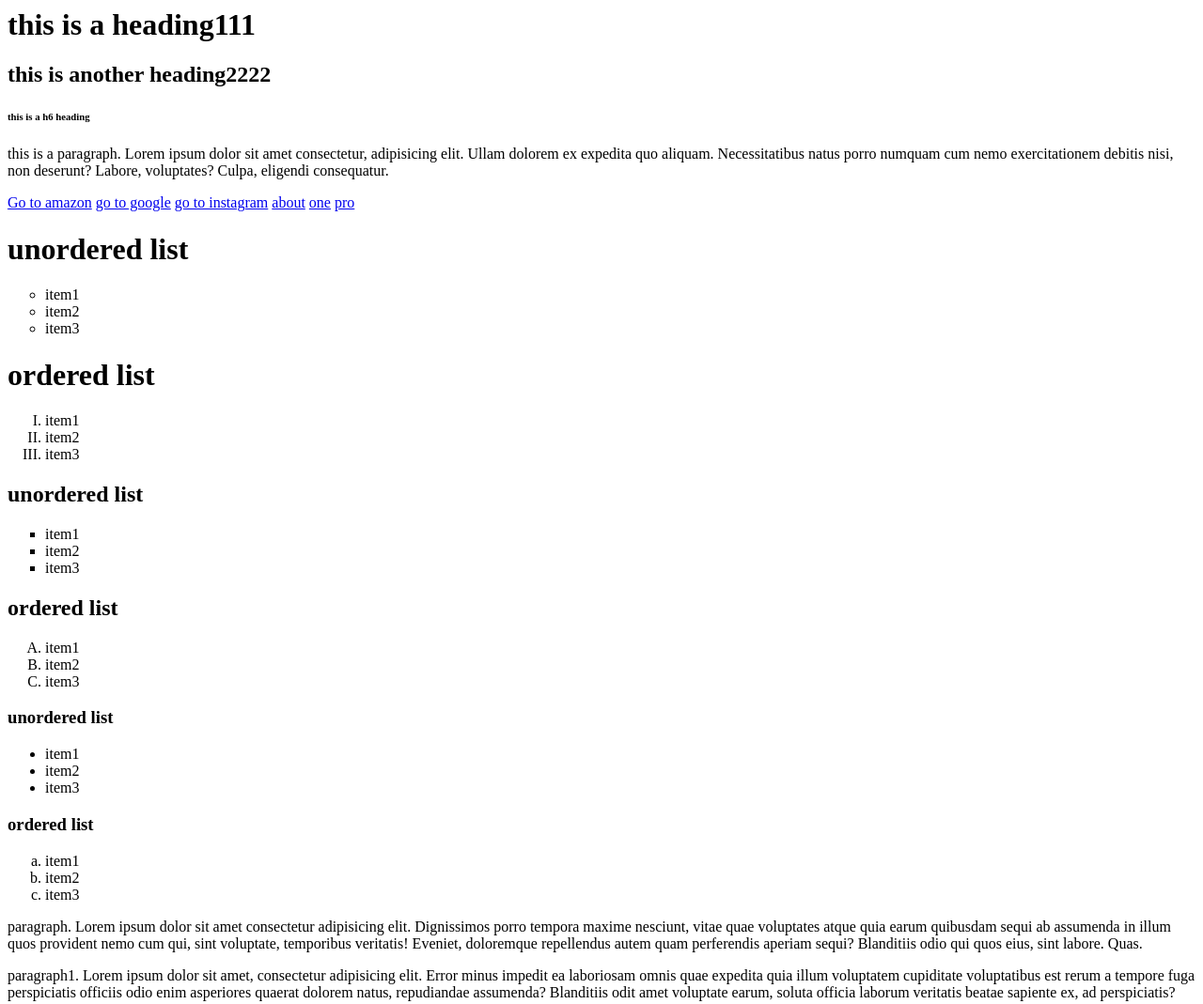
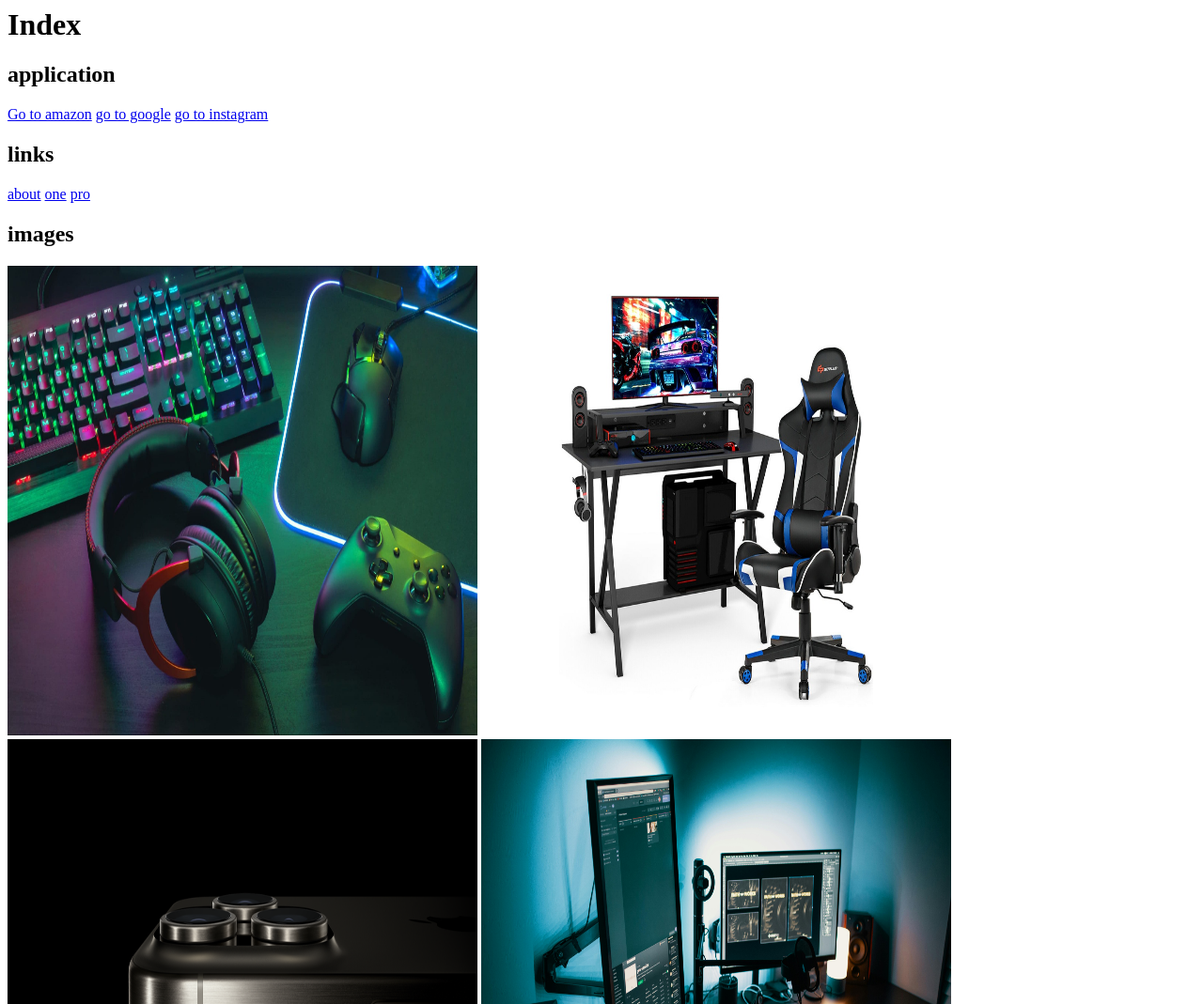
Before and after one commit to aslam4123/html, a plain HTML site: page index.html in a window 1280 px wide. Shown: the top 1069 px of the page at 94% size. Drawn offline with Linux system fonts and the light colour scheme.

Commit message:
file is modified

```diff
--- a/index.html
+++ b/index.html
@@ -1,62 +1,24 @@
 <html>
     <head>
         <title>HTML</title>
-        <h1>this is a heading111</h1>
-        <h2>this is another heading2222</h2>
-        <h6>this is a h6 heading</h6>
-        <p>this is a paragraph. Lorem ipsum dolor sit amet consectetur, adipisicing elit. Ullam dolorem ex expedita quo aliquam. Necessitatibus natus porro numquam cum nemo exercitationem debitis nisi, non deserunt? Labore, voluptates? Culpa, eligendi consequatur.</p>
     </head>
     <body>
+        <h1>Index</h1>
+
+
+        <h2>application</h2>
 
         <a href="https://www.amazon.in/electronics/b/?ie=UTF8&node=976419031&ref_=nav_cs_electronics" target="_blank">Go to amazon</a>
         <a href="https://www.google.com/" target="_blank">go to google</a>
         <a href="https://www.instagram.com/" target="_blank">go to instagram</a>
 
+        <h2>links</h2>
+
         <a href="./about.html">about</a>
         <a href="./pages/single/one.html">one</a>
         <a href="./pages/pro.html">pro</a>
 
-        <h1>unordered list</h1>
-        <ul type="circle">
-            <li>item1</li>
-            <li>item2</li>
-            <li>item3</li>
-        </ul>
-        <h1>ordered list</h1>
-        <ol type="I">
-            <li>item1</li>
-            <li>item2</li>
-            <li>item3</li>
-
-        </ol>
-        <h2>unordered list</h2>
-        <ul type="square">
-            <li>item1</li>
-            <li>item2</li>
-            <li>item3</li>
-        </ul>
-        <h2>ordered list</h2>
-        <ol type="A">
-            <li>item1</li>
-            <li>item2</li>
-            <li>item3</li>
-
-        </ol>
-        <h3>unordered list</h3>
-        <ul>
-            <li>item1</li>
-            <li>item2</li>
-            <li>item3</li>
-        </ul>
-        <h3>ordered list</h3>
-        <ol type="a">
-            <li>item1</li>
-            <li>item2</li>
-            <li>item3</li>
-
-        </ol>
-        <p>paragraph. Lorem ipsum dolor sit amet consectetur adipisicing elit. Dignissimos porro tempora maxime nesciunt, vitae quae voluptates atque quia earum quibusdam sequi ab assumenda in illum quos provident nemo cum qui, sint voluptate, temporibus veritatis! Eveniet, doloremque repellendus autem quam perferendis aperiam sequi? Blanditiis odio qui quos eius, sint labore. Quas.</p>
-        <p>paragraph1. Lorem ipsum dolor sit amet, consectetur adipisicing elit. Error minus impedit ea laboriosam omnis quae expedita quia illum voluptatem cupiditate voluptatibus est rerum a tempore fuga perspiciatis officiis odio enim asperiores quaerat dolorem natus, repudiandae assumenda? Blanditiis odit amet voluptate earum, soluta officia laborum veritatis beatae sapiente ex, ad perspiciatis?</p>
+        <h2>images</h2>
 
     <img src="./image/shutterstock_1487069789-scaled-e1661418129629.jpg" width="500px" height="500px" alt="my_image">
     <img src="./image/take-your-gaming-setup-to-the-next-level-with-this-massaging_31br.jpg" width="500px" height="500px" alt="image">
```
Also changed, not shown: about.html (+23 -1 lines), pages/pro.html (+26 -1 lines), pages/single/one.html (+18 -1 lines).
